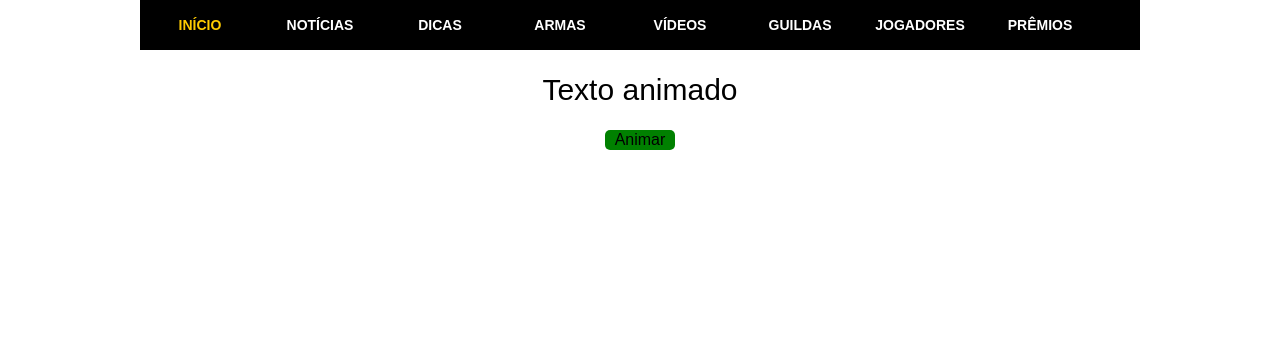
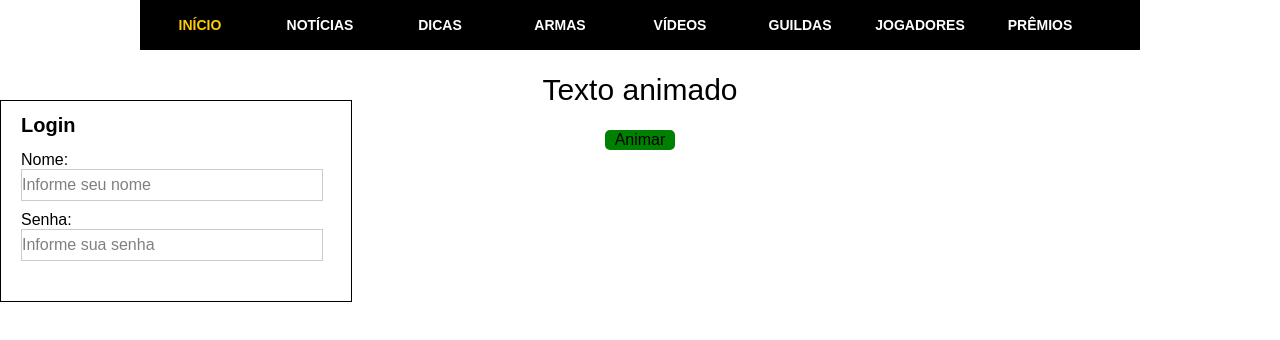
Before and after one commit to WillasMar/efeitos, a plain HTML site: page index.html in a window 1280 px wide. Drawn offline with Linux system fonts and the light colour scheme.

Commit message:
Campos input, efeito na descrição do campo

```diff
--- a/assets/css/style.css
+++ b/assets/css/style.css
@@ -83,3 +83,45 @@ body{
 	cursor: pointer;
 	margin-top: 30px;
 }
+
+/* campo */
+
+.campo{
+	width: 300px;
+	height: 30px;
+	border: 1px solid #ccc;
+	margin-bottom: 10px;
+	overflow: hidden;
+}
+label{
+	display: block;
+	height: 30px;
+    line-height: 30px;
+    color: #808080;
+}
+label:hover{
+	cursor: text;
+}
+input{
+	width: 296px;
+	height: 14px;
+	border: 0 none;
+    outline: 0;
+}
+.label{
+	height: 10px;
+    font-size: 10px;
+    color: #808080;
+    line-height: 10px;
+}
+.form{
+	width: 350px;
+	height: 200px;
+	border: 1px solid #000;
+}
+.areaForm{
+	padding-left: 20px;
+}
+.form h1{
+	font-size: 20px;
+}
--- a/assets/js/script.js
+++ b/assets/js/script.js
@@ -1,3 +1,20 @@
 $(function(){
+	var ativo = '';
 
+	$('.campo').bind('click', function(){
+		ativo = $(this).attr('data-ativo');
+
+		if(ativo == 'off'){
+			$(this).find('label').addClass('label');
+			$(this).attr('data-ativo','on');
+			$(this).find('input').focus();
+			$(this).css('box-shadow','0px 0px 3px 0px blue');
+		}
+	});
+
+	$('input').bind('blur', function(){
+		$(this).parent().find('label').removeClass('label');
+		$(this).parent().attr('data-ativo','off');
+		$(this).parent().css('box-shadow','0px 0px 0px 0px blue');
+	});
 });
--- a/index.html
+++ b/index.html
@@ -41,6 +41,23 @@
 		<div class="animar">Animar</div>
 	</div>
 
+	<form class="form">
+		<div class="areaForm">
+			<h1>Login</h1>
+			Nome:
+			<div class="campo nome" data-ativo="off">
+				<label id="Lnome">Informe seu nome</label>
+				<input type="text" name="nome" id="nome">
+			</div>
+			Senha:
+			<div class="campo senha" data-ativo="off">
+				<label id="Lsenha">Informe sua senha</label>
+				<input type="password" name="senha" id="senha">
+			</div>
+		</div>
+	</form>
+
+
 	<script type="text/javascript" src="assets/js/jquery-3.3.1.min.js"></script>
 	<script type="text/javascript" src="assets/js/script.js"></script>
 </body>
```
